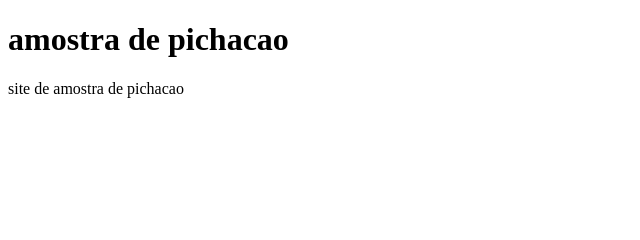
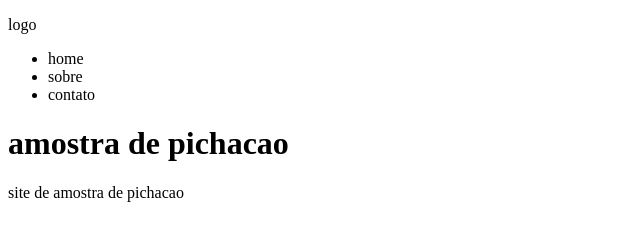
Before and after one commit to DGu96730271/site, a plain HTML site: page index.html in a window 1280 px wide. Shown: the whole page, without its empty margins (0-640 px from the left). Drawn offline with Linux system fonts and the light colour scheme.

Commit message:
criado menu

```diff
--- a/index.html
+++ b/index.html
@@ -7,11 +7,28 @@
     <title>pichacao</title>
 </head>
 <body>
-        </header>
-
+    </header>
+        <div>
+            <div>
+                <p>
+                    logo
+                </p>
+            </div>
+            <div>
+                <nav>
+                    <ul>
+                        <li>home</li>
+                        <li>sobre</li>
+                        <li>contato</li>
+                    </ul>
+                </nav>
+            </div>
+        </div>
     </header>
     <main>
         <h1>amostra de pichacao</h1>
         <p>site de amostra de pichacao</p>
     </main>
     <footer>
+
+    </footer>
```
